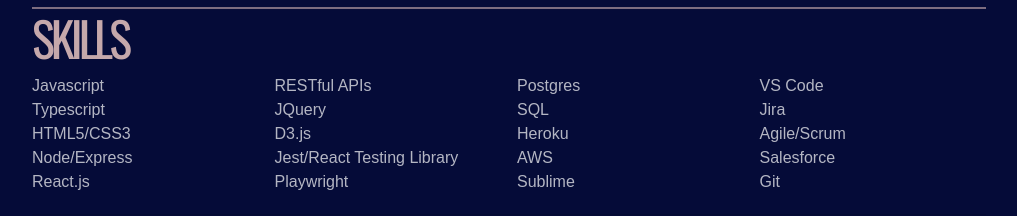
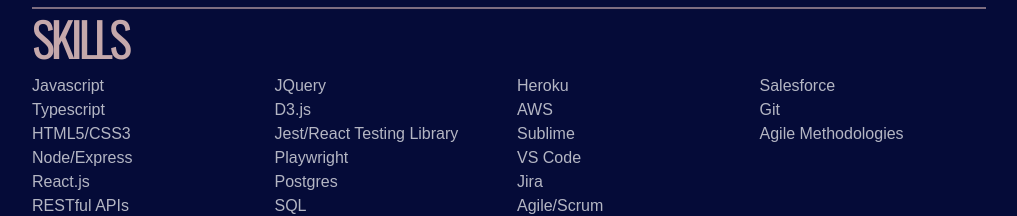
Before and after one commit to snphillips/webdevportfolio, a React (Create React App) app: page / in a window 1280 px wide. Shown: the part 1640-1856 px from the top of the page, without its empty margins (70-1087 px from the left). Built offline with nearby package versions, Linux system fonts and the light colour scheme.

Commit message:
update resume

```diff
--- a/src/App.js
+++ b/src/App.js
@@ -96,6 +96,7 @@ export default function App() {
     'Agile/Scrum',
     'Salesforce',
     'Git',
+    'Agile Methodologies',
   ]);
 
   /* ==================================
--- a/src/components/Resume.js
+++ b/src/components/Resume.js
@@ -11,8 +11,6 @@ const ContactUList = styled.ul`
 const ContactListItemLink = styled.a`
   color: rgba(255, 255, 255, 0.7); /* white */
 `;
-
-// note: Heading & ContentContainer are "styled-components"
 
 export default function Resume(props) {
   return (
```
Also changed, not shown: 1 other file (tests, documents, lock files or other folders).
